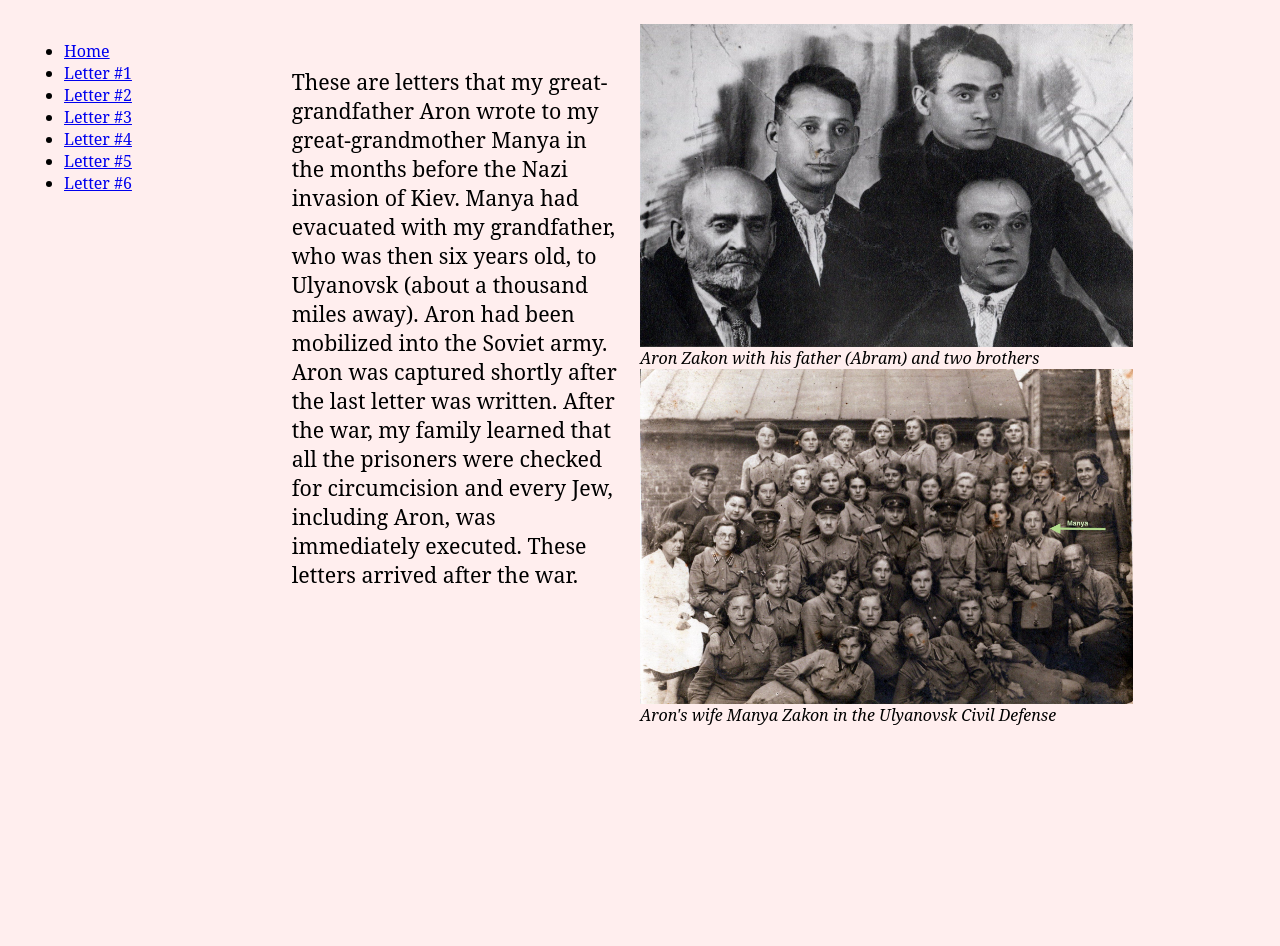
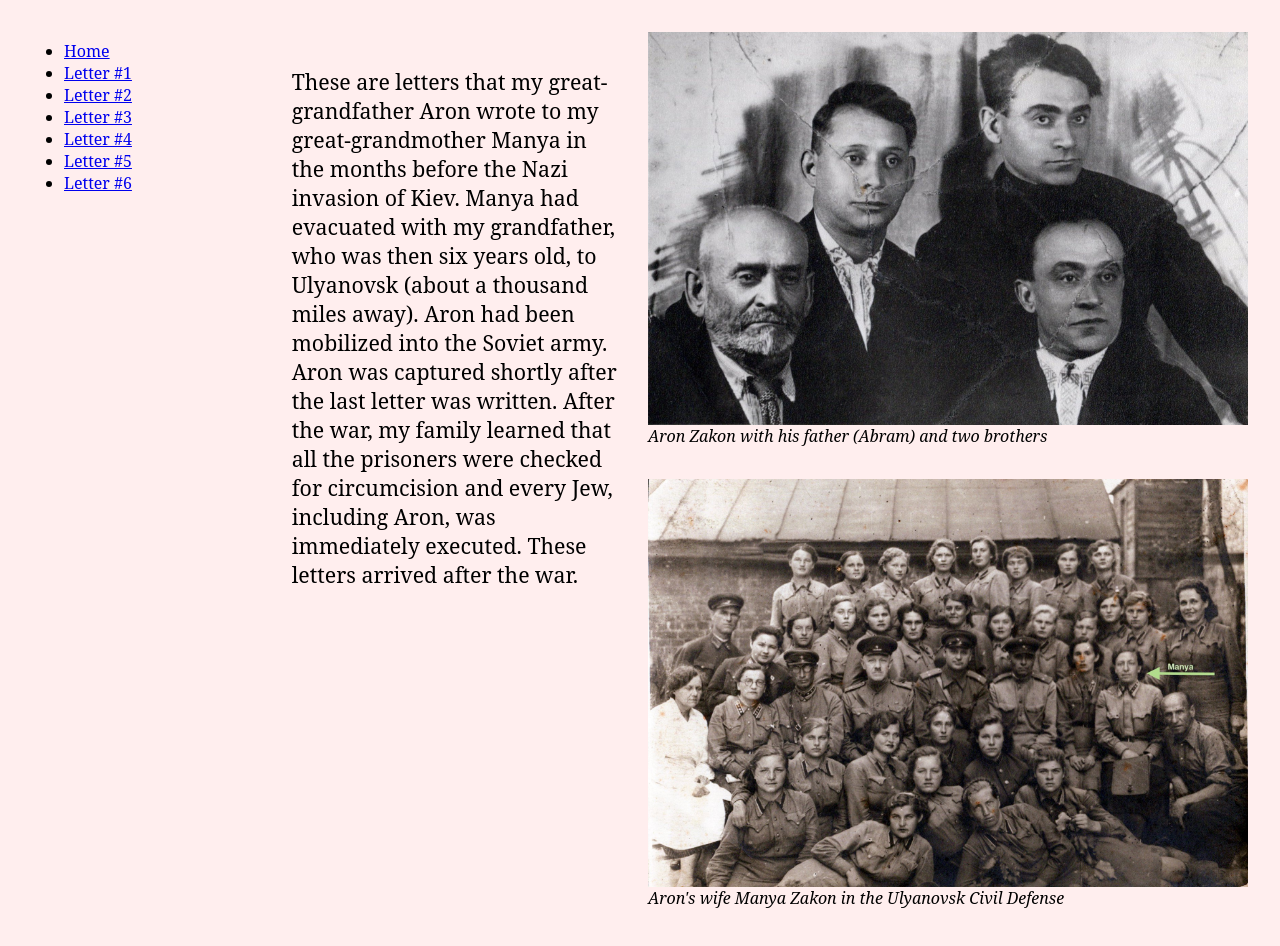
Before and after one commit to iskandr/lettersfromkiev.com, a plain HTML site: page index.html in a window 1280 px wide. Before the commit the page ends 800 px from the top, so only its background shows below. Drawn offline with Linux system fonts and the light colour scheme; a web font is replaced by a local one.

Commit message:
width 100

```diff
--- a/style.css
+++ b/style.css
@@ -13,13 +13,13 @@ body {
     grid-column: 1;
 }
 img {
-    width: 80%;
+    width: 100%;
 }
 #main {
     grid-column: 2;
 }
 
-.caption-image {
+.captioned-image {
     padding: 0.5em;
     margin-bottom: 1em;
 }
```
